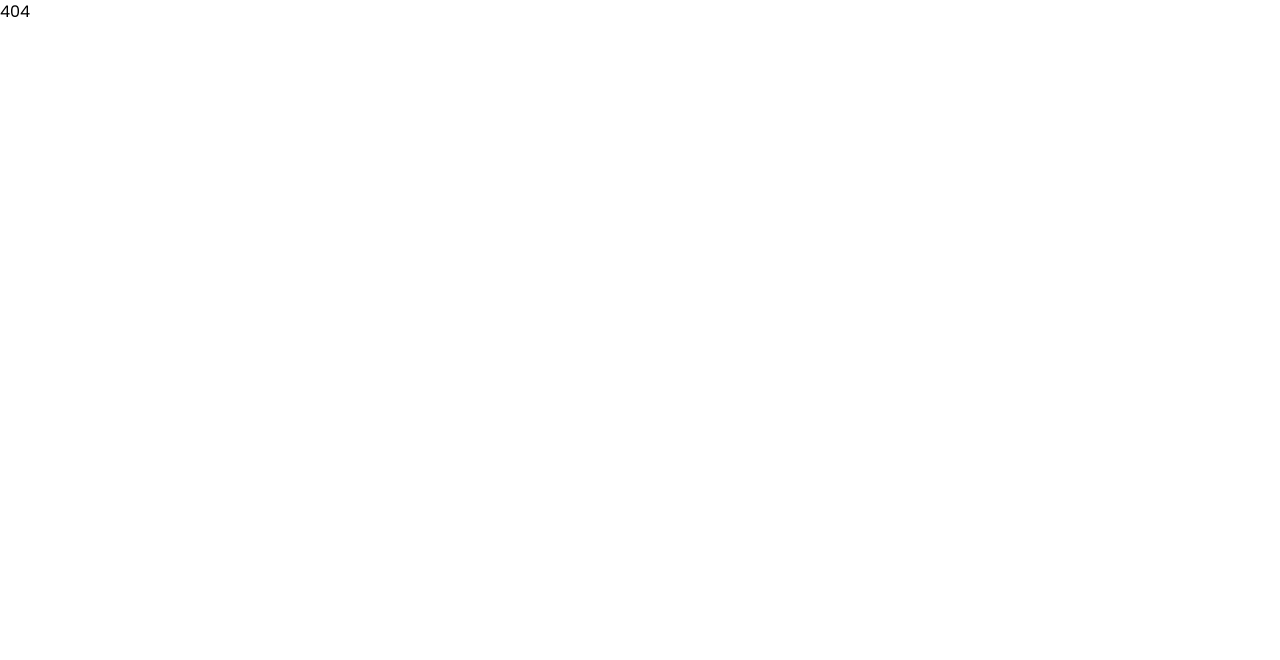
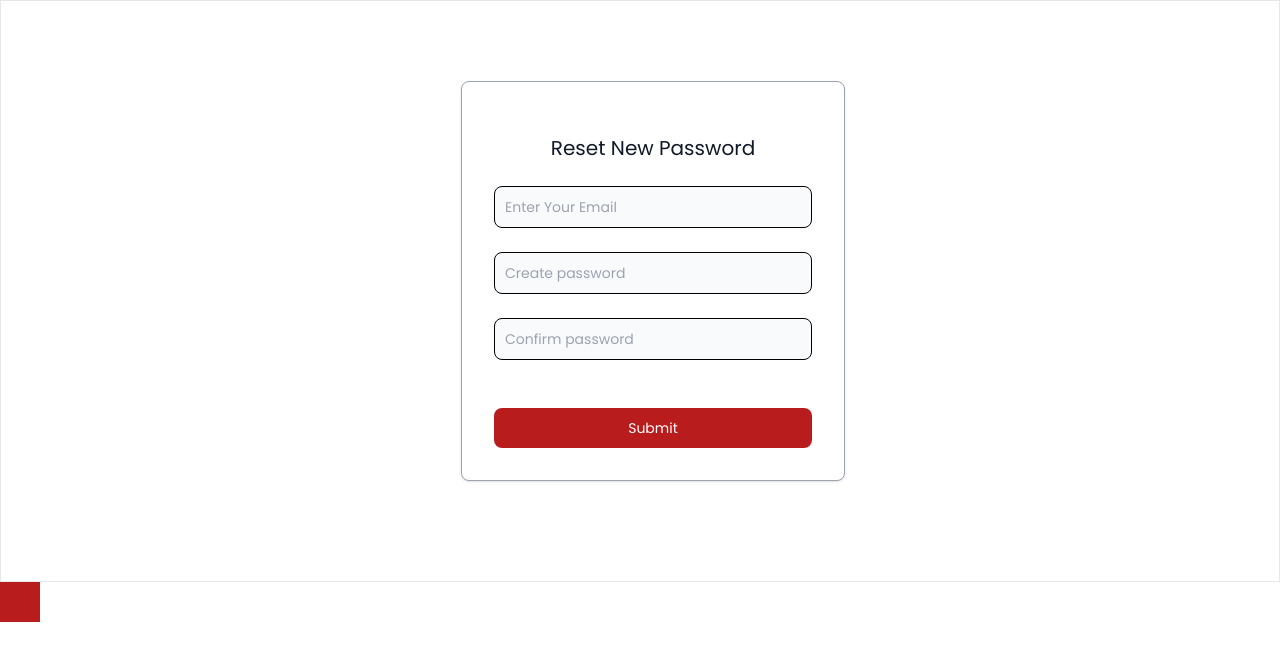
Before and after one commit to kaitcham/hot_offers, a React (Vite) app: page /resetPassword in a window 1280 px wide. Shown: the top 660 px of the page. Built offline with nearby package versions, Linux system fonts and the light colour scheme.

Commit message:
authentication Pages

```diff
--- a/package.json
+++ b/package.json
@@ -9,6 +9,7 @@
     "preview": "vite preview"
   },
   "dependencies": {
+    "framer-motion": "^10.12.4",
     "react": "^18.2.0",
     "react-dom": "^18.2.0",
     "react-icons": "^4.8.0",
--- a/src/App.jsx
+++ b/src/App.jsx
@@ -1,13 +1,20 @@
-import React from 'react';
-import { BrowserRouter, Routes, Route } from 'react-router-dom';
-import Dashboard from './pages/dashboard';
-import { LandingPage, RegionProducts } from './pages/_index.jsx';
+import React from "react";
+import { BrowserRouter, Routes, Route } from "react-router-dom";
+import Dashboard from "./pages/dashboard";
+import {
+  LandingPage,
+  RegionProducts,
+  LoginPage,
+  ResetPasswordPage,
+} from "./pages/_index.jsx";
 
 const App = () => {
   return (
     <BrowserRouter>
       <Routes>
         <Route path="/" element={<LandingPage />} />
+        <Route path="/login" element={<LoginPage />} />
+        <Route path="/resetPassword" element={<ResetPasswordPage />} />
         <Route path="dashboard" element={<Dashboard />}>
           <Route index element={<h1>Dashboard Page</h1>} />
           <Route path="stats" element={<h1>Stats Page</h1>} />
--- a/src/pages/RegionProducts.jsx
+++ b/src/pages/RegionProducts.jsx
@@ -18,9 +18,9 @@ const RegionProducts = () => {
             </span>
           </p>
         </div>
-        <button className="bg-white border border-solid border-black rounded-md px-7 py-1 hover:bg-[#A20000] hover:text-white hover:border-transparent">
+        <Link to="/login" className="bg-white border border-solid border-black rounded-md px-7 py-1 hover:bg-[#A20000] hover:text-white hover:border-transparent">
           Login / Register
-        </button>
+        </Link>
       </div>
       <div className="flex justify-between items-center border-b px-10">
         <ul className="flex justify-around w-full [&>li]:p-4 [&>li]:cursor-pointer [&>li:hover]:border-b-[6px] [&>li:hover]:border-black">
--- a/src/pages/_index.jsx
+++ b/src/pages/_index.jsx
@@ -1,4 +1,6 @@
-import LandingPage from './LandingPage';
-import RegionProducts from './RegionProducts';
+import LandingPage from "./LandingPage";
+import RegionProducts from "./RegionProducts";
+import LoginPage from "./authPages/LoginPage";
+import ResetPasswordPage from "./authPages/ResetPasswordPage";
 
-export { LandingPage, RegionProducts };
+export { LandingPage, RegionProducts, LoginPage, ResetPasswordPage };
--- /dev/null
+++ b/src/pages/authPages/LoginPage.jsx
@@ -0,0 +1,66 @@
+import { Link } from "react-router-dom";
+
+const LoginPage = () => {
+  return (
+    <div>
+      <div className="login pt-20 border pl-[450px] pt-[80px] pb-[100px]">
+        <div className="w-full max-w-sm px-4 py-4 bg-white border border-gray-400 item-center rounded-lg shadow sm:p-6 md:p-8 dark:bg-gray-800 dark:border-gray-700">
+          <form className="space-y-6" action="#">
+            <h5 className="text-xl pt-5 text-center font-medium text-gray-900 dark:text-white">
+              Login
+            </h5>
+            <div>
+              <input
+                type="email"
+                name="email"
+                id="email"
+                className="bg-gray-50 border border-black text-gray-900 text-sm rounded-lg focus:ring-blue-500 focus:border-blue-500 block w-full p-2.5 dark:bg-gray-600 dark:border-gray-500 dark:placeholder-gray-400 dark:text-white"
+                placeholder="Enter Your Email"
+                required
+              />
+            </div>
+            <div>
+              <input
+                type="password"
+                name="password"
+                id="password"
+                placeholder="Enter your password"
+                className="bg-gray-50 border border-black text-gray-900 text-sm rounded-lg focus:ring-blue-500 focus:border-blue-500 block w-full p-2.5 dark:bg-gray-600 dark:border-gray-500 dark:placeholder-gray-400 dark:text-white"
+                required
+              />
+            </div>
+            <div className="flex items-start">
+              <div className="flex items-start"></div>
+            </div>
+            <button
+              type="submit"
+              className="w-full text-white bg-red-700 hover:red-800 focus:ring-4 focus:outline-none focus:ring-blue-300 font-medium rounded-lg text-sm px-5 py-2.5 text-center dark:bg-blue-600 dark:hover:bg-blue-700 dark:focus:ring-blue-800"
+            >
+              Sign in
+            </button>
+            <div className="text-sm font-medium text-gray-500 dark:text-gray-300 text-center">
+              you dont have an account?{" "}
+              <Link
+                to="/signup"
+                className="text-red-700 hover:underline dark:text-blue-500"
+              >
+                Sign up
+              </Link>
+            </div>
+            <div className="text-sm font-medium text-gray-500 dark:text-gray-300 text-center">
+              Forgot Password?{" "}
+              <Link
+                to="/resetPassword"
+                className="text-red-700 hover:underline dark:text-blue-500"
+              >
+                Reset
+              </Link>
+            </div>
+          </form>
+        </div>
+      </div>
+    </div>
+  );
+};
+
+export default LoginPage;
--- /dev/null
+++ b/src/pages/authPages/ResetPasswordPage.jsx
@@ -0,0 +1,60 @@
+const resetPassword = () => {
+  return (
+    <div className="reset">
+      <div className="login pt-20 border pl-[460px] pt-[80px] pb-[100px]">
+        <div class="w-full max-w-sm px-4 py-4 bg-white border border-gray-400 item-center rounded-lg shadow sm:p-6 md:p-8 dark:bg-gray-800 dark:border-gray-700">
+          <form class="space-y-6" action="#">
+            <h5 class="text-xl pt-5 text-center font-medium text-gray-900 dark:text-white">
+              Reset New Password
+            </h5>
+            <div>
+              <input
+                type="email"
+                name="email"
+                id="email"
+                class="bg-gray-50 border border-black text-gray-900 text-sm rounded-lg focus:ring-blue-500 focus:border-blue-500 block w-full p-2.5 dark:bg-gray-600 dark:border-gray-500 dark:placeholder-gray-400 dark:text-white"
+                placeholder="Enter Your Email"
+                required
+              />
+            </div>
+            <div>
+              <input
+                type="password"
+                name="password"
+                id="password"
+                placeholder="Create password"
+                class="bg-gray-50 border border-black text-gray-900 text-sm rounded-lg focus:ring-blue-500 focus:border-blue-500 block w-full p-2.5 dark:bg-gray-600 dark:border-gray-500 dark:placeholder-gray-400 dark:text-white"
+                required
+              />
+            </div>
+            <div>
+              <input
+                type="password"
+                name="password"
+                id="password"
+                placeholder="Confirm password"
+                class="bg-gray-50 border border-black text-gray-900 text-sm rounded-lg focus:ring-blue-500 focus:border-blue-500 block w-full p-2.5 dark:bg-gray-600 dark:border-gray-500 dark:placeholder-gray-400 dark:text-white"
+                required
+              />
+            </div>
+            <div class="flex items-start">
+              <div class="flex items-start"></div>
+            </div>
+            <button
+              type="submit"
+              class="w-full text-white bg-red-700 hover:red-800 focus:ring-4 focus:outline-none focus:ring-blue-300 font-medium rounded-lg text-sm px-5 py-2.5 text-center dark:bg-blue-600 dark:hover:bg-blue-700 dark:focus:ring-blue-800"
+            >
+              Submit
+            </button>
+          </form>
+        </div>
+      </div>
+      <div className="flex">
+        <div className=" bg-red-700 w-10 h-10"></div>
+        <div className=" bg-red-700 "></div>
+        <div className=" bg-red-700   "></div>
+      </div>
+    </div>
+  );
+};
+export default resetPassword;
```
Also changed, not shown: 1 other file (tests, documents, lock files or other folders).
